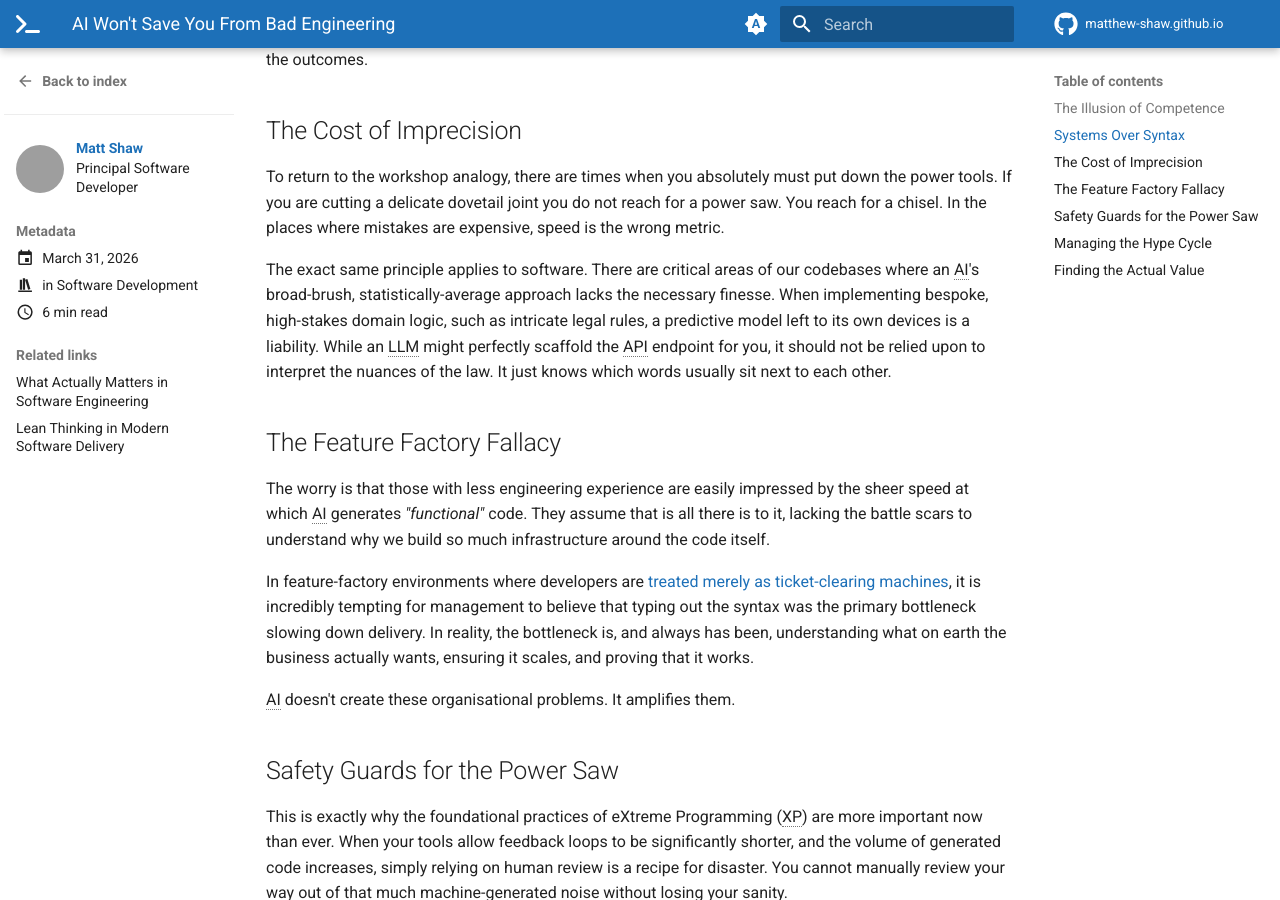
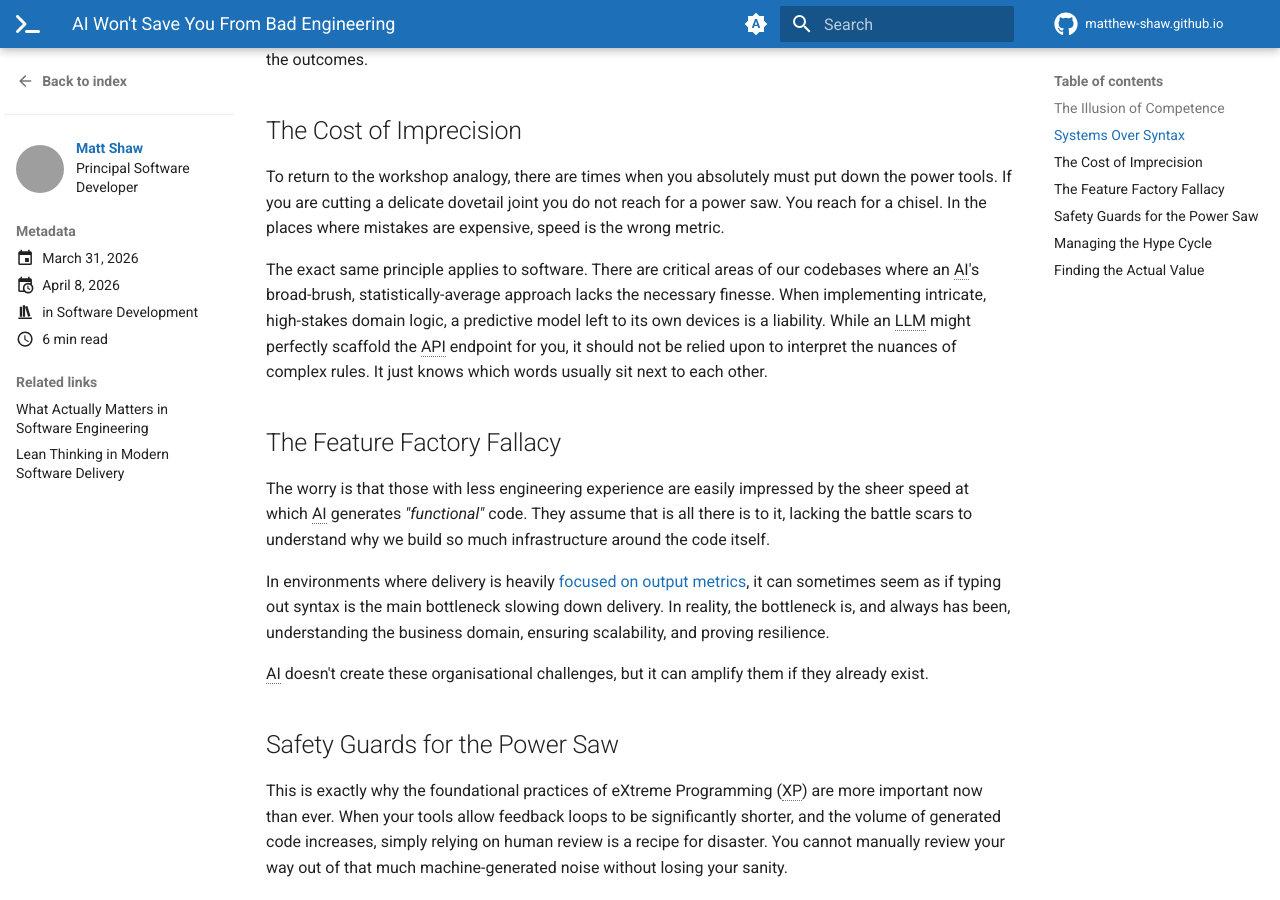
Before and after one commit to matthew-shaw/matthew-shaw.github.io, an MkDocs documentation site: the page built from docs/blog/posts/ai-power-tools.md, in a window 1280 px wide and 900 px high, scrolled down 1656 px. Built offline with MkDocs 1.6.1 and Material for MkDocs 9.7.7, drawn with Linux system fonts in a browser that asks for light colours; plug-ins that fetch from the network failed and are left out; comment, search, counter and statistics services are not loaded; grey boxes are pictures that could not be loaded.

Commit message:
sentiment review

```diff
--- a/docs/blog/posts/ai-power-tools.md
+++ b/docs/blog/posts/ai-power-tools.md
@@ -1,6 +1,7 @@
 ---
 date:
   created: 2026-03-31
+  updated: 2026-04-08
 authors:
   - mash
 categories:
@@ -53,15 +54,15 @@ None of this is new. Poor understanding has always produced poor software. Human
 
 To return to the workshop analogy, there are times when you absolutely must put down the power tools. If you are cutting a delicate dovetail joint you do not reach for a power saw. You reach for a chisel. In the places where mistakes are expensive, speed is the wrong metric.
 
-The exact same principle applies to software. There are critical areas of our codebases where an AI's broad-brush, statistically-average approach lacks the necessary finesse. When implementing bespoke, high-stakes domain logic, such as intricate legal rules, a predictive model left to its own devices is a liability. While an LLM might perfectly scaffold the API endpoint for you, it should not be relied upon to interpret the nuances of the law. It just knows which words usually sit next to each other.
+The exact same principle applies to software. There are critical areas of our codebases where an AI's broad-brush, statistically-average approach lacks the necessary finesse. When implementing intricate, high-stakes domain logic, a predictive model left to its own devices is a liability. While an LLM might perfectly scaffold the API endpoint for you, it should not be relied upon to interpret the nuances of complex rules. It just knows which words usually sit next to each other.
 
 ## The Feature Factory Fallacy
 
 The worry is that those with less engineering experience are easily impressed by the sheer speed at which AI generates _"functional"_ code. They assume that is all there is to it, lacking the battle scars to understand why we build so much infrastructure around the code itself.
 
-In feature-factory environments where developers are [treated merely as ticket-clearing machines](modern-software-delivery.md#unused-talent), it is incredibly tempting for management to believe that typing out the syntax was the primary bottleneck slowing down delivery. In reality, the bottleneck is, and always has been, understanding what on earth the business actually wants, ensuring it scales, and proving that it works.
+In environments where delivery is heavily [focused on output metrics](modern-software-delivery.md#productivity-paranoia), it can sometimes seem as if typing out syntax is the main bottleneck slowing down delivery. In reality, the bottleneck is, and always has been, understanding the business domain, ensuring scalability, and proving resilience.
 
-AI doesn't create these organisational problems. It amplifies them.
+AI doesn't create these organisational challenges, but it can amplify them if they already exist.
 
 ## Safety Guards for the Power Saw
 
```
